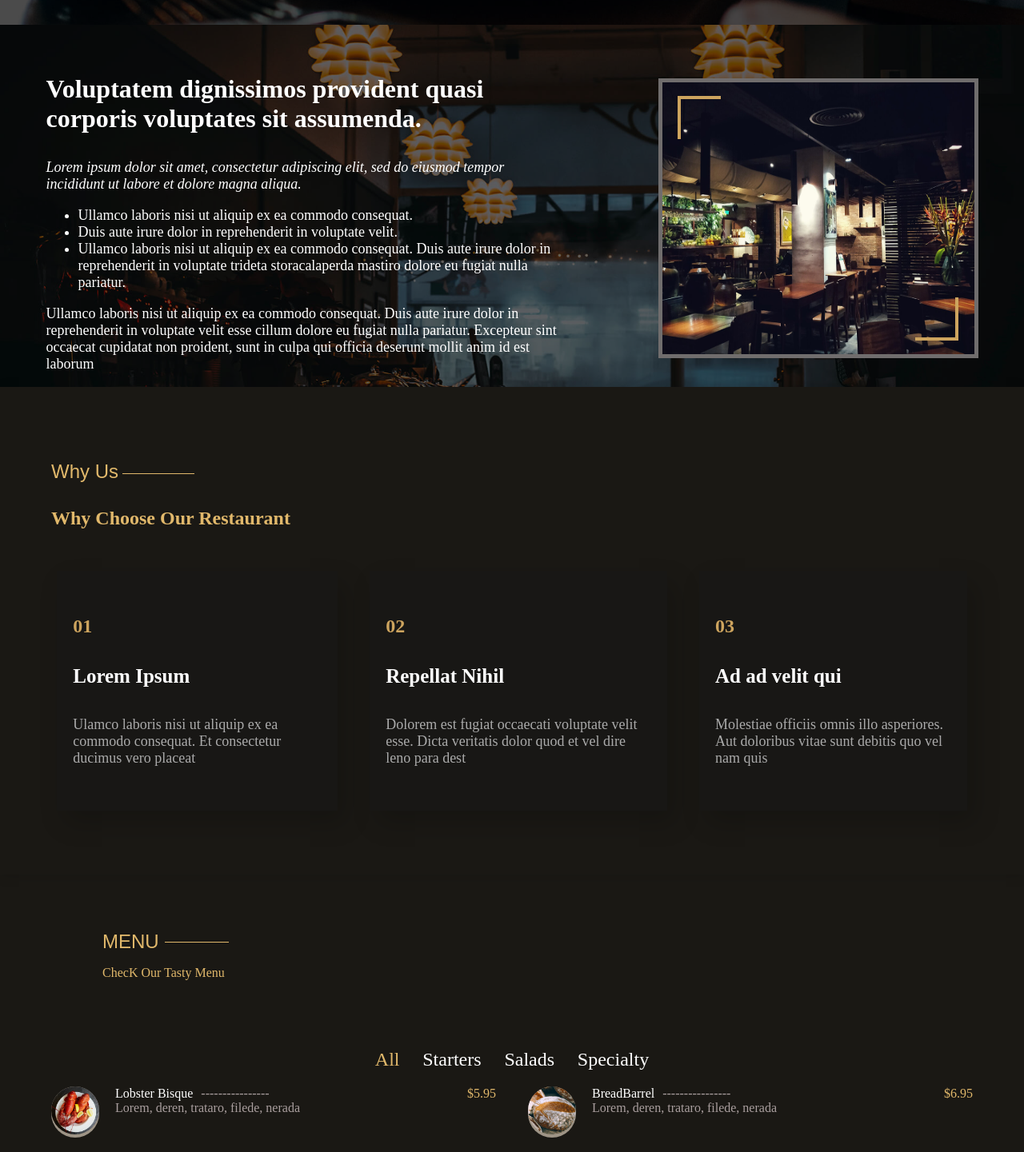
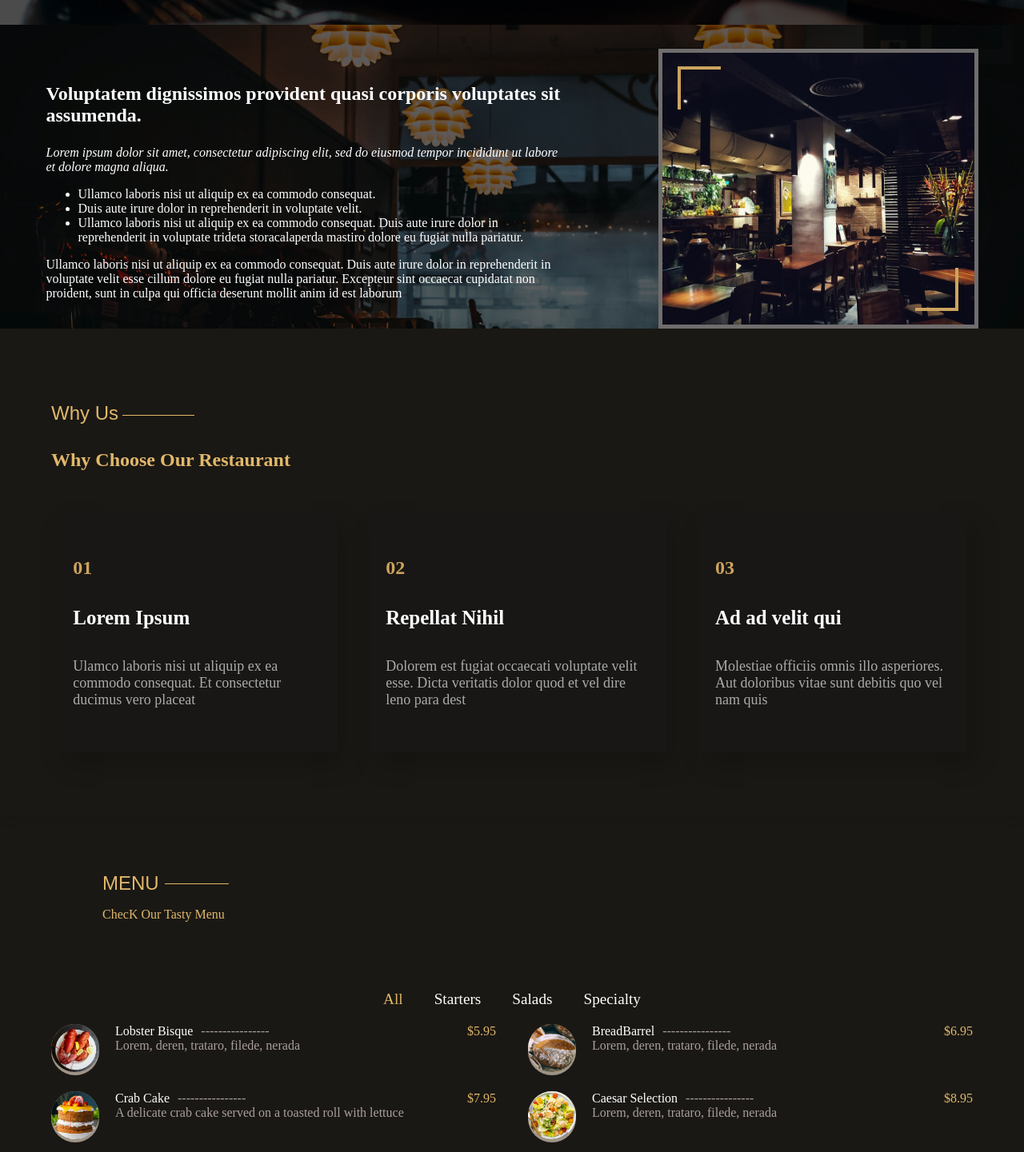
Before and after one commit to ayoeze191/restaurantlyClone, a React (Create React App) app: page / in a window 1280 px wide. Shown: the part 469-1910 px from the top of the page at 80% size. Built offline with nearby package versions, Linux system fonts and the light colour scheme.

Commit message:
fix about font size

```diff
--- a/src/Components/Main/AboutSection/AboutSection/AboutSection.css
+++ b/src/Components/Main/AboutSection/AboutSection/AboutSection.css
@@ -132,21 +132,21 @@
 }
 
 .AboutSection .content h3{
-    font-size: xx-large;
+    font-size: x-large;
 }
 
 .AboutSection .content p{
-    font-size: large;
+    font-size: medium;
     font-weight: 500;
+}
 
 
-}
 .AboutSection .content .fst-italic{
      font-style: italic;
 }
 
 .AboutSection .content ul{
-    font-size: large;
+    font-size: medium;
 }
 
 
--- a/src/Components/Main/MenuSection/MenuSelection.css
+++ b/src/Components/Main/MenuSection/MenuSelection.css
@@ -78,10 +78,16 @@
     color: darkgoldenrod;
     cursor: pointer;
 }
+.MenuSelectionSecondDiv a{
+    font-size: 1.2rem;
+}
 
 
 @media screen and (min-width: 1300px){
     .MenuSelectionFirstDiv{
         width: 87%;
     }
+    .MenuSelectionSecondDiv a{
+        font-size: inherit;
+    }
 }
```
Also changed, not shown: 6 other files (tests, documents, lock files or other folders).
